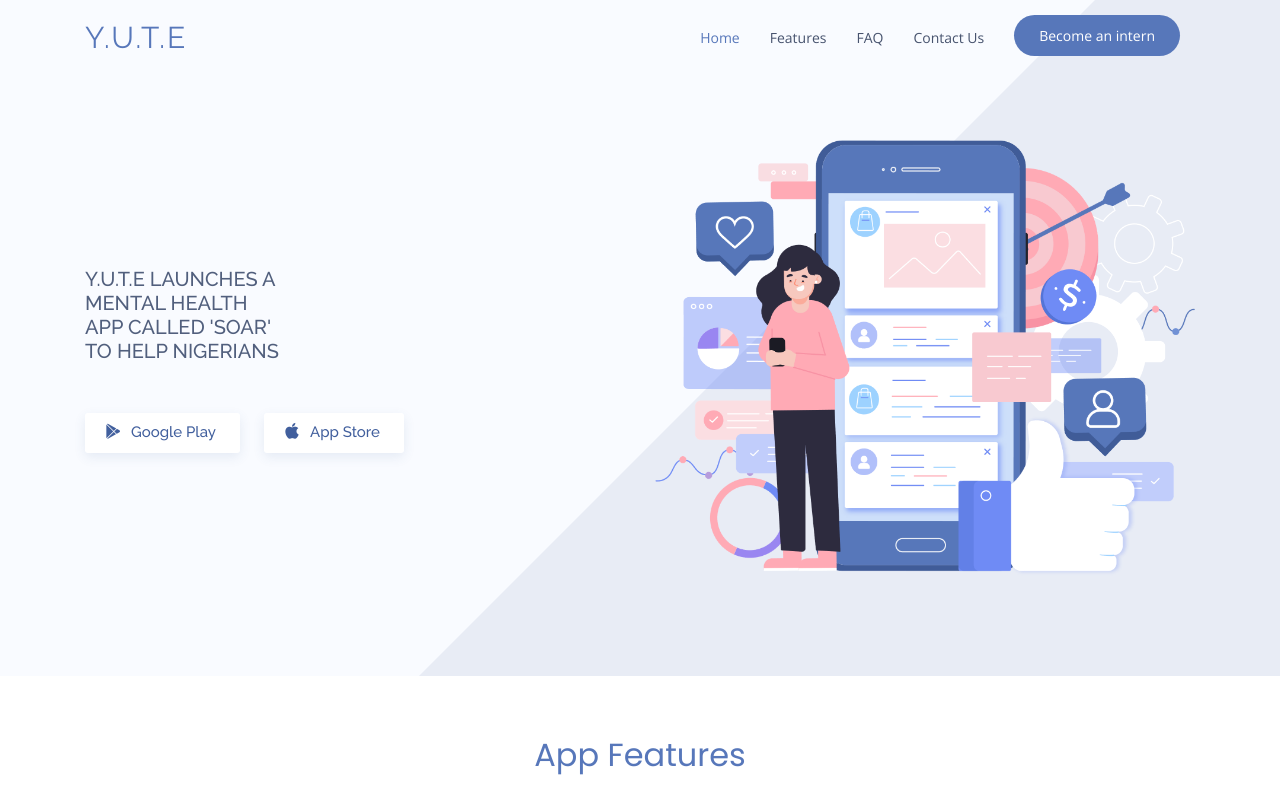
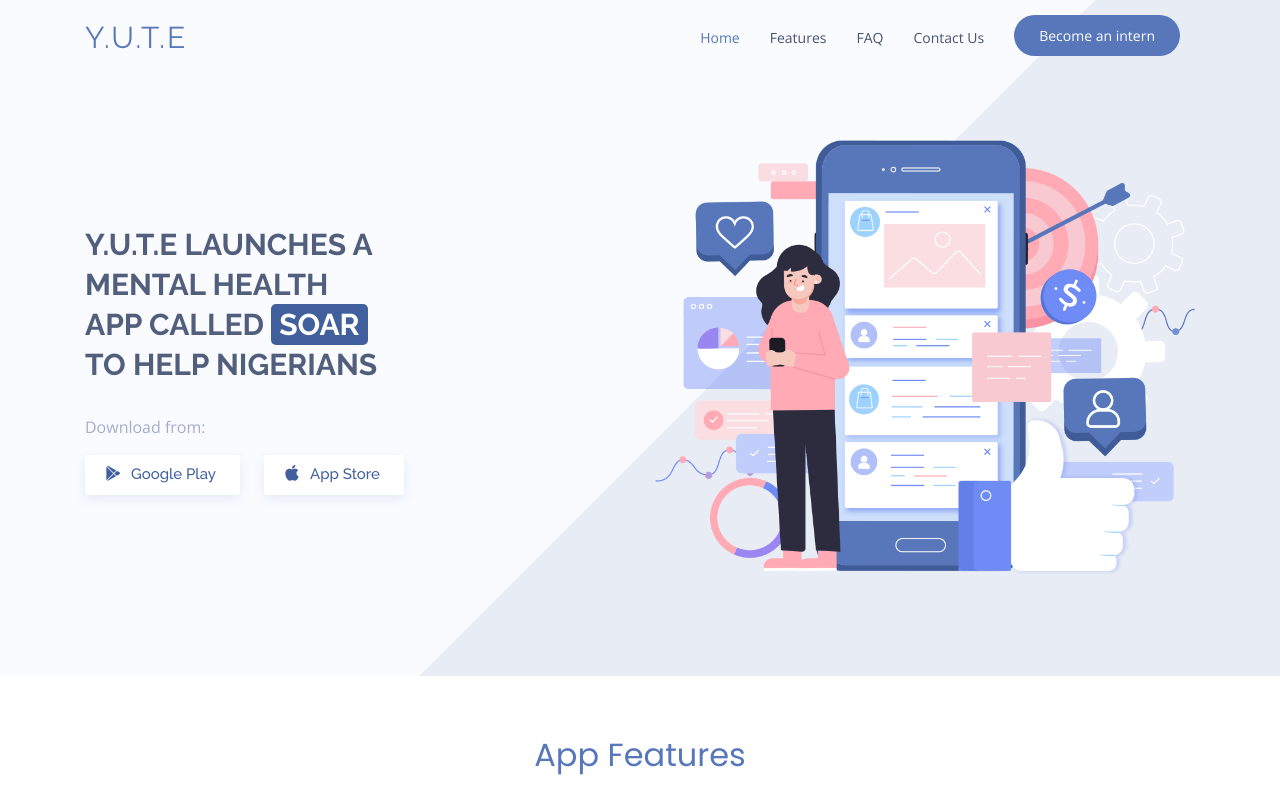
Before and after one commit to CRIMSON-CORP/Y.U.T.E, a plain HTML site: page index.html in a window 1280 px wide. Shown: the top 791 px of the page. Drawn offline with nearby package versions, Linux system fonts and the light colour scheme.

Commit message:
Header changes

```diff
--- a/assets/css/style.css
+++ b/assets/css/style.css
@@ -365,8 +365,17 @@ h6 {
 
 #hero h2 {
     color: #515f7d;
-    margin-bottom: 50px;
-    font-size: 20px;
+    margin-bottom: 30px;
+    font-size: 30px;
+    font-weight: bolder;
+    line-height: 2.5rem;
+}
+
+#hero h2 span {
+    background: #415f9d;
+    color: white;
+    padding: 3px 8px;
+    border-radius: 5px;
 }
 
 #hero .download-btn {
--- a/index.html
+++ b/index.html
@@ -64,9 +64,10 @@
                             <h2>
                                 Y.U.T.E LAUNCHES A<br />
                                 MENTAL HEALTH<br />
-                                APP CALLED 'SOAR'<br />
+                                APP CALLED <span>SOAR</span><br />
                                 TO HELP NIGERIANS
                             </h2>
+                            <p class="italic">Download from:</p>
                             <a href="#" class="download-btn slideBtn"
                                 ><i class="bx bxl-play-store"></i><span> Google Play</span></a
                             >
```
